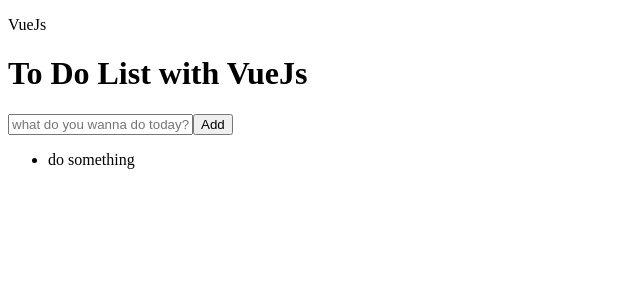
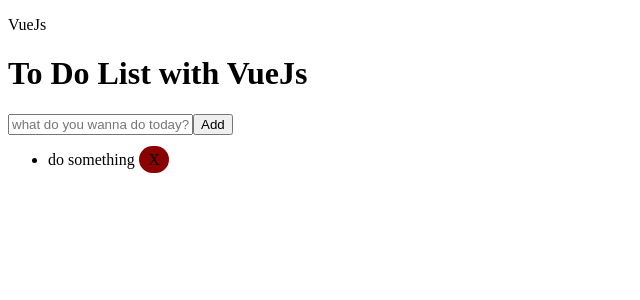
Before and after one commit to fadouaabdoul/ToDoListVueJs, a Vue app in the folder todolist/: page / in a window 1280 px wide. Shown: the top 300 px of the page, without its empty margins (0-640 px from the left). Built offline with nearby package versions, Linux system fonts and the light colour scheme.

Commit message:
adding the remove btn

```diff
--- a/todolist/src/components/todolist.vue
+++ b/todolist/src/components/todolist.vue
@@ -5,7 +5,10 @@
     <button @click="add">Add</button>
 
     <ul>
-      <li v-for="todo in todos" :key="todo">{{todo}}</li>
+      <li v-for="(todo, index) in todos" :key="todo">{{todo}}
+        <span @click="remove(index)" class="remove">X</span>
+      </li>
+
     </ul>
 
   </div>
@@ -31,7 +34,14 @@ export default {
 
 
       console.log(JSON.stringify(this.todos))
+    },
+
+    remove(index){
+
+      console.log(index)
+      this.todos.splice(index,1)
     }
+
   }
 
 
@@ -39,5 +49,11 @@ export default {
 </script>
 
 <style scoped>
+ .remove{
+   padding: .3rem .6rem;
+   cursor: pointer;
+   background-color: darkred;
+   border-radius: 40px;
+ }
 
 </style>
```
